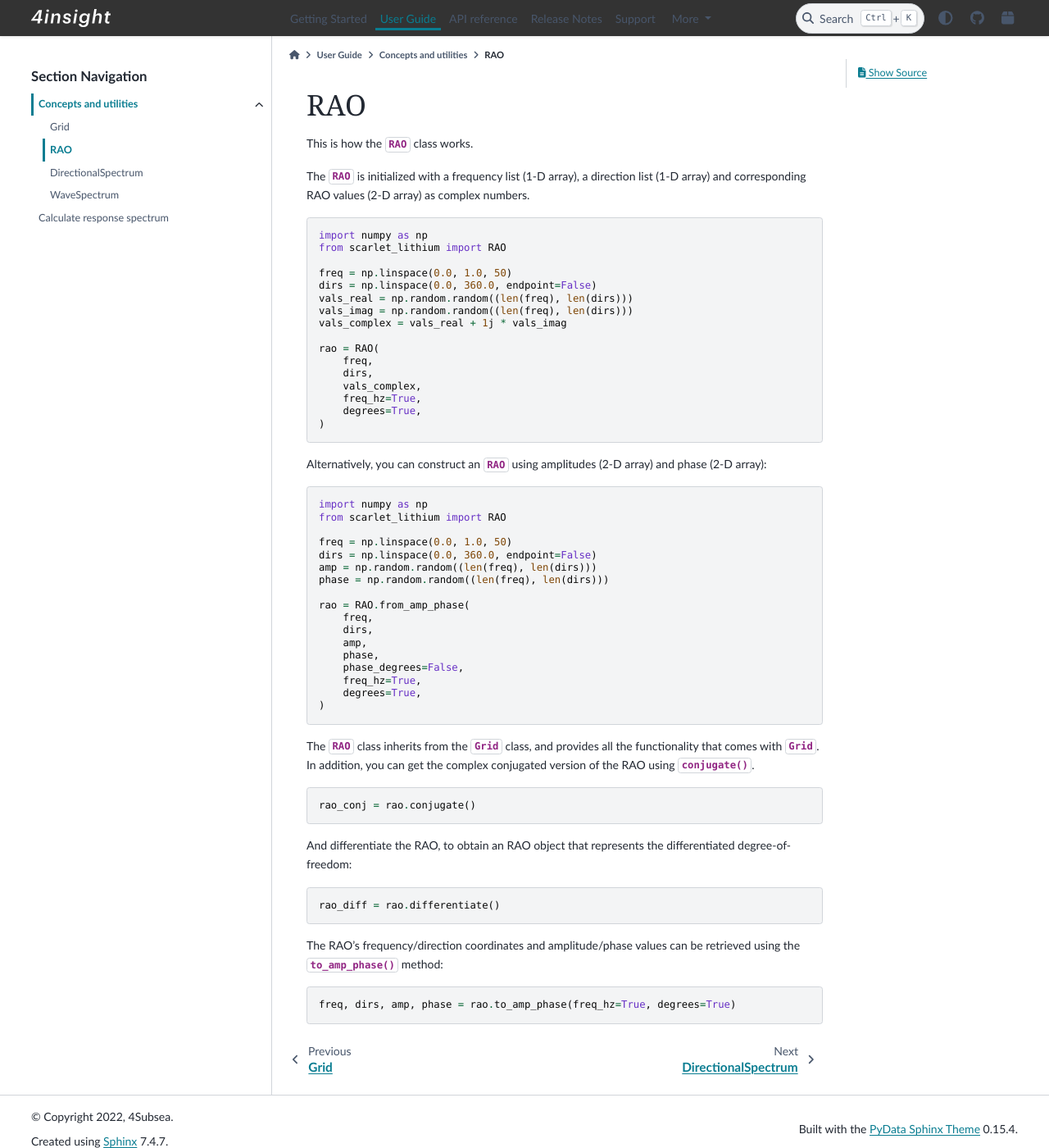
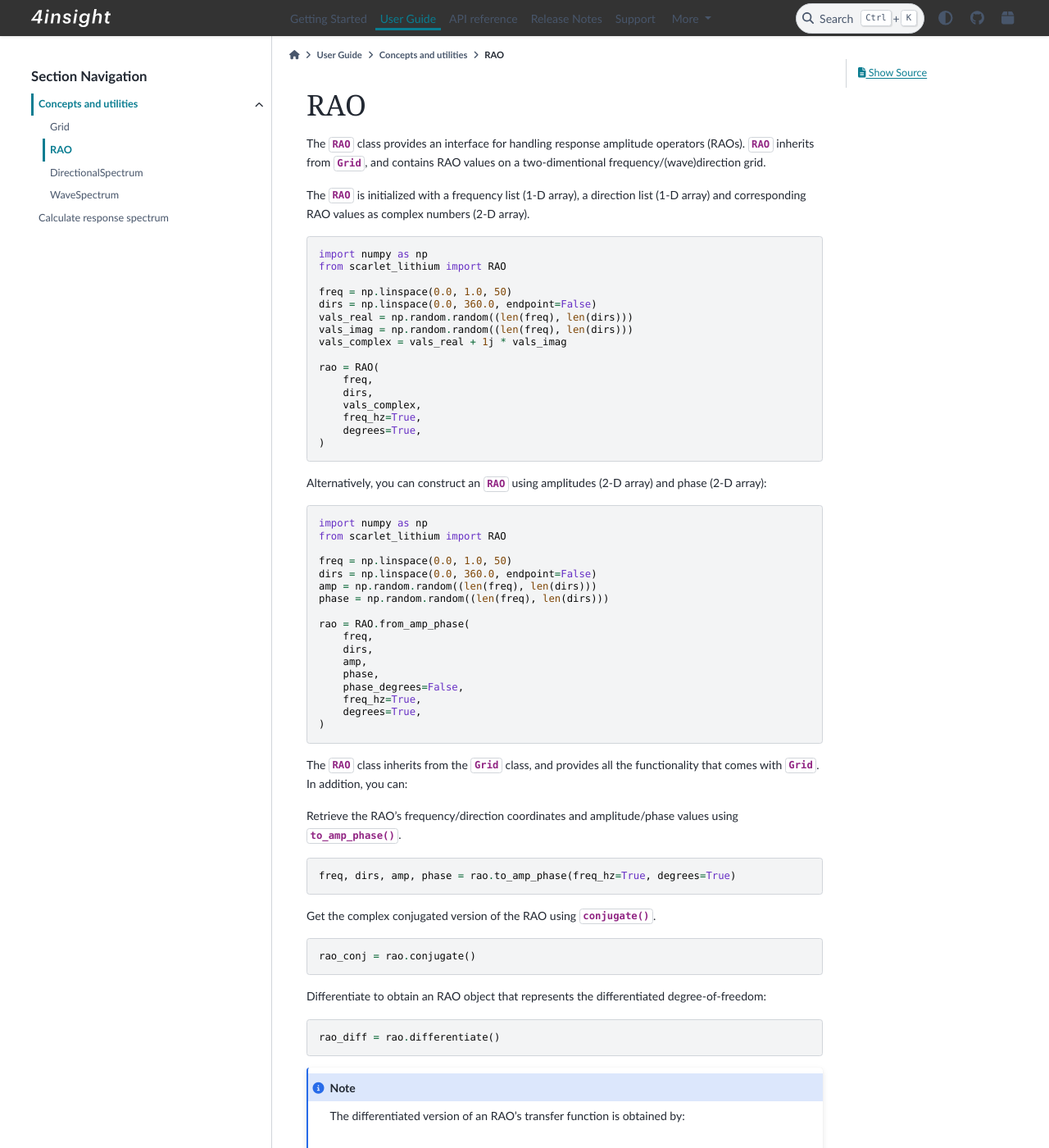
Before and after one commit to 4Subsea/waveresponse-python, a Sphinx documentation site: the page built from docs/user_guide/concepts_utils/rao.rst, in a window 1280 px wide and 1400 px high. Shown: the whole window at 82% size. Built offline with Sphinx 7.4.7 and the PyData theme 0.15.4, drawn with Linux system fonts in a browser that asks for light colours.

Commit message:
docs RAO

```diff
--- a/docs/user_guide/concepts_utils/rao.rst
+++ b/docs/user_guide/concepts_utils/rao.rst
@@ -1,9 +1,11 @@
 RAO
 ===
-This is how the :class:`~scarlet_lithium.RAO` class works.
+The :class:`~scarlet_lithium.RAO` class provides an interface for handling response
+amplitude operators (RAOs). :class:`~scarlet_lithium.RAO` inherits from :class:`~scarlet_lithium.Grid`,
+and contains RAO values on a two-dimentional frequency/(wave)direction grid.
 
 The :class:`~scarlet_lithium.RAO` is initialized with a frequency list (1-D array),
-a direction list (1-D array) and corresponding RAO values (2-D array) as complex numbers.
+a direction list (1-D array) and corresponding RAO values as complex numbers (2-D array).
 
 .. code-block:: python
 
@@ -49,21 +51,31 @@ Alternatively, you can construct an :class:`~scarlet_lithium.RAO` using amplitud
 
 The :class:`~scarlet_lithium.RAO` class inherits from the :class:`~scarlet_lithium.Grid`
 class, and provides all the functionality that comes with :class:`~scarlet_lithium.Grid`.
-In addition, you can get the complex conjugated version of the RAO using :meth:`~scarlet_lithium.RAO.conjugate`.
+In addition, you can:
+
+Retrieve the RAO's frequency/direction coordinates and amplitude/phase values using
+:meth:`~scarlet_lithium.RAO.to_amp_phase`.
+
+.. code-block:: python
+
+    freq, dirs, amp, phase = rao.to_amp_phase(freq_hz=True, degrees=True)
+
+
+Get the complex conjugated version of the RAO using :meth:`~scarlet_lithium.RAO.conjugate`.
 
 .. code-block:: python
 
     rao_conj = rao.conjugate()
 
-And differentiate the RAO, to obtain an RAO object that represents the differentiated degree-of-freedom:
+Differentiate to obtain an RAO object that represents the differentiated degree-of-freedom:
 
 .. code-block:: python
 
     rao_diff = rao.differentiate()
 
-The RAO's frequency/direction coordinates and amplitude/phase values can be retrieved
-using the :meth:`~scarlet_lithium.RAO.to_amp_phase` method:
+.. note::
+    The differentiated version of an RAO's transfer function is obtained by:
 
-.. code-block:: python
+    .. math::
 
-    freq, dirs, amp, phase = rao.to_amp_phase(freq_hz=True, degrees=True)
+        j\omega H(j\omega)
```
